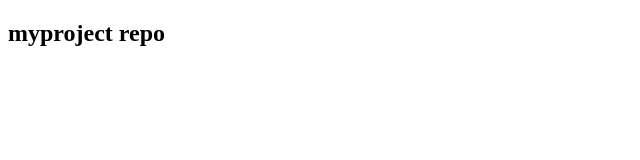
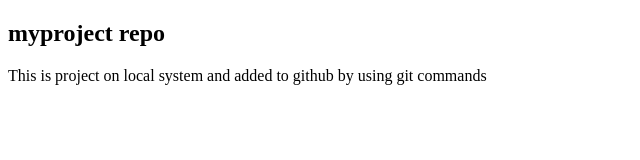
Before and after one commit to mhaseebkaramat/myproject, a plain HTML site: page index.html in a window 1280 px wide. Shown: the whole page, without its empty margins (0-640 px from the left). Drawn offline with Linux system fonts and the light colour scheme.

Commit message:
contanet added

```diff
--- a/index.html
+++ b/index.html
@@ -7,5 +7,6 @@
 </head>
 <body>
     <h2>myproject repo</h2>
+    <p>This is project on local system and added to github by using git commands</p>
 </body>
 </html>
```
